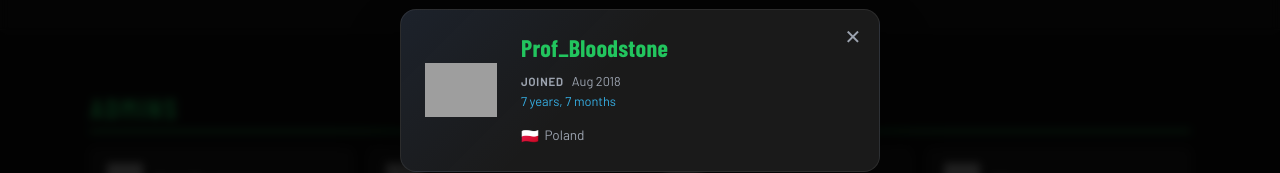
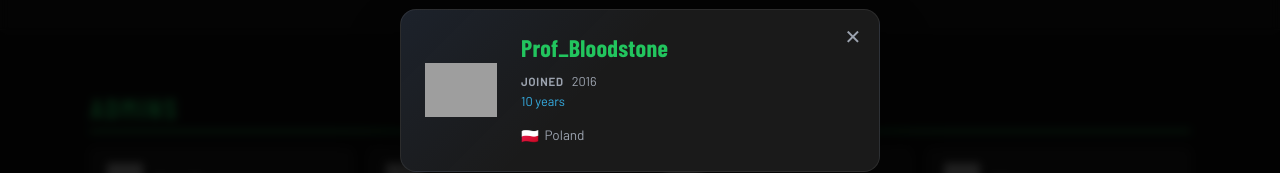
Before and after one commit to NearVanilla/SvelteSite, a SvelteKit app: page /staff in a window 1280 px wide. Both pictures are taken after a click on the button "Prof_Bloodstone". Shown: the part 310-483 px from the top of the page. Built offline with nearby package versions, Linux system fonts and the light colour scheme; grey boxes are pictures that could not be loaded; a web font is replaced by a local one.

Commit message:
Staff page improvements.

```diff
--- a/src/routes/staff/+page.svelte
+++ b/src/routes/staff/+page.svelte
@@ -1,7 +1,7 @@
 <script lang="ts">
 	interface StaffMember {
 		name: string;
-		since: string;
+		since: number;
 		badge: string;
 		location?: string;
 		responsibilities?: string[];
@@ -11,36 +11,36 @@
 		admin: [
 			{
 				name: 'Prof_Bloodstone',
-				since: '2018-08-13',
+				since: 2016,
 				badge: 'Admin',
 				location: 'Poland',
 				responsibilities: ['Server Ownership', 'Plugin Development', 'Tech Mentoring']
 			},
 			{
 				name: '105hua',
-				since: '2024-09-23',
+				since: 2024,
 				badge: 'Admin',
 				location: 'United Kingdom',
 				responsibilities: ['Server Infrastructure', 'Configuration', 'Troubleshooting']
 			},
 			{
 				name: 'LoquaciousFox_',
-				since: '2020-07-04',
+				since: 2020,
 				badge: 'Admin',
 				location: 'Canada',
 				responsibilities: ['Community Events', 'Staff Meetings', 'Player Support']
 			},
 			{
 				name: 'Sblod',
-				since: '2024-10-02',
+				since: 2022,
 				badge: 'Admin',
 				location: 'Wales',
 				responsibilities: ['Event Coordination', 'Community Engagement']
 			},
 			{
 				name: 'Mufffinz',
-				since: '2022-01-08',
-				badge: 'Moderator',
+				since: 2022,
+				badge: 'Admin',
 				location: 'Canada',
 				responsibilities: ['Community Fun', 'Player Engagement']
 			}
@@ -48,49 +48,49 @@
 		moderator: [
 			{
 				name: 'Biz_Block',
-				since: '2022-01-08',
+				since: 2023,
 				badge: 'Moderator',
 				location: 'United States',
 				responsibilities: ['Player Moderation', 'Conflict Resolution']
 			},
 			{
 				name: 'Demonstrations',
-				since: '2022-01-08',
+				since: 2022,
 				badge: 'Moderator',
 				location: 'Wales',
 				responsibilities: ['New Player Guidance', 'Rule Enforcement']
 			},
 			{
 				name: 'Dynant',
-				since: '2022-01-08',
+				since: 2022,
 				badge: 'Moderator',
 				location: 'Netherlands',
 				responsibilities: ['World Exploration', 'Community Building']
 			},
 			{
 				name: 'kNaLLx',
-				since: '2022-01-08',
+				since: 2019,
 				badge: 'Moderator',
 				location: 'Norway',
 				responsibilities: ['Technical Support', 'Redstone Community']
 			},
 			{
 				name: 'Lego_monkeyman',
-				since: '2022-01-08',
+				since: 2025,
 				badge: 'Moderator',
 				location: 'United Kingdom',
 				responsibilities: ['Build Oversight', 'Creative Support']
 			},
 			{
 				name: 'Toystory2wasok',
-				since: '2022-01-08',
+				since: 2022,
 				badge: 'Moderator',
 				location: 'United States',
 				responsibilities: ['Lore & Storytelling', 'Community Content']
 			},
 			{
 				name: 'VividLilyBug949',
-				since: '2022-01-08',
+				since: 2025,
 				badge: 'Moderator',
 				location: 'United States',
 				responsibilities: ['Issue Resolution', 'Player Support']
@@ -99,31 +99,30 @@
 		helper: [
 			{
 				name: 'HaakonASH',
-				since: '2026-01-08',
+				since: 2021,
 				badge: 'Helper',
 				location: 'Norway',
 				responsibilities: ['New Player Help', 'General Support']
 			},
 			{
 				name: 'Nollita',
-				since: '2026-01-08',
+				since: 2022,
 				badge: 'Helper',
 				location: 'Netherlands',
 				responsibilities: ['Player Welcoming', 'Community Support']
 			},
 			{
 				name: 'TaintedBird',
-				since: '2026-01-08',
+				since: 2023,
 				badge: 'Helper',
 				location: 'United Kingdom',
 				responsibilities: ['Creative Support', 'Community Building']
 			},
 			{
-				name: 'WiscoSippi',
-				since: '2026-01-08',
+				name: 'femb0y3',
+				since: 2025,
 				badge: 'Helper',
-				location: 'United States',
-				responsibilities: ['Relaxed Support', 'Community Vibes']
+				location: 'USA'
 			}
 		] as StaffMember[]
 	};
@@ -166,25 +165,10 @@
 		}
 	}
 
-	function formatSinceDate(date: string) {
-		const d = new Date(`${date}T00:00:00Z`);
-		return d.toLocaleDateString('en-US', { month: 'short', year: 'numeric', timeZone: 'UTC' });
-	}
-
-	function getTimeServed(since: string): string {
-		const start = new Date(`${since}T00:00:00Z`);
-		const now = new Date();
-		let years = now.getUTCFullYear() - start.getUTCFullYear();
-		let months = now.getUTCMonth() - start.getUTCMonth();
-		if (months < 0) {
-			years--;
-			months += 12;
-		}
-		const parts: string[] = [];
-		if (years > 0) parts.push(`${years} year${years === 1 ? '' : 's'}`);
-		if (months > 0) parts.push(`${months} month${months === 1 ? '' : 's'}`);
-		if (parts.length === 0) return 'Just joined';
-		return parts.join(', ');
+	function getTimeServed(since: number): string {
+		const years = new Date().getUTCFullYear() - since;
+		if (years <= 0) return 'Less than a year';
+		return `${years} year${years === 1 ? '' : 's'}`;
 	}
 </script>
 
@@ -320,7 +304,7 @@
 							</h2>
 							<p class="modal__since">
 								<span class="modal__since-label">Joined</span>
-								{formatSinceDate(selectedMember.since)}
+								{selectedMember.since}
 								<span class="modal__time-served">{getTimeServed(selectedMember.since)}</span>
 							</p>
 						</div>
```
